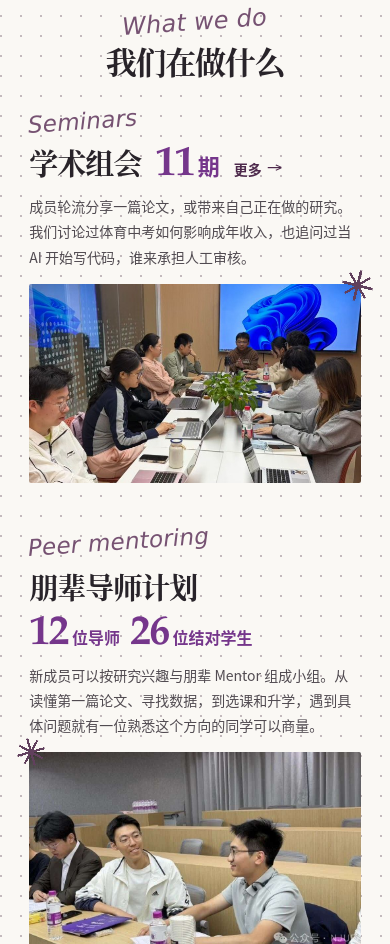
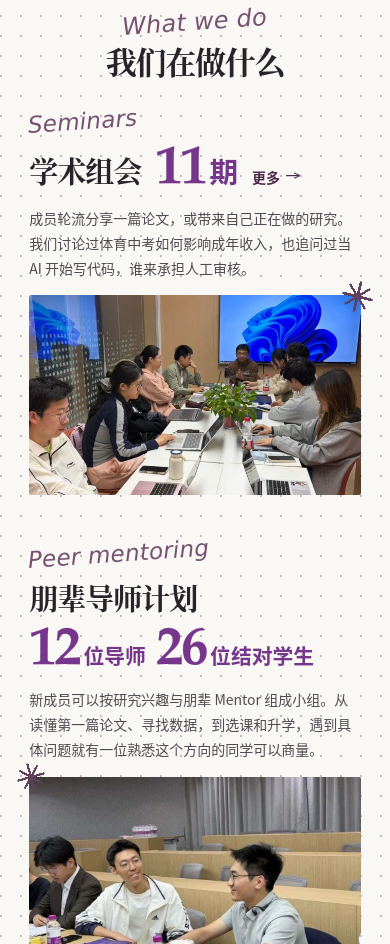
Before and after one commit to Austenzcy/neaweb, a plain HTML site: page index.html in a window 390 px wide. Shown: the part 889-1833 px from the top of the page. Drawn offline with Linux system fonts and the light colour scheme.

Commit message:
Increase purple activity typography by thirty percent and strengthen weight

```diff
--- a/assets/style.css
+++ b/assets/style.css
@@ -471,15 +471,15 @@ html[lang="en"] .news-story h3 {font-family:var(--latin);letter-spacing:0;font-s
 .feature-title {align-items:baseline;column-gap:12px;row-gap:8px}
 .feature-counts {display:inline-flex;align-items:baseline;gap:10px;flex-wrap:wrap}
 .feature-count {display:inline-flex;align-items:baseline;gap:4px;white-space:nowrap;color:#75368b}
-.feature-count strong {font:700 clamp(44px,4vw,52px)/1 var(--latin);color:inherit;letter-spacing:-.04em;font-variant-numeric:lining-nums tabular-nums}
-.feature-count>span {font:600 clamp(16px,1.4vw,18px)/1.4 var(--sans);color:inherit}
-#weekly .feature-count>span {font-size:24px}
+.feature-count strong {font:900 clamp(57.2px,5.2vw,67.6px)/1 var(--latin);-webkit-text-stroke:.25px currentColor;color:inherit;letter-spacing:-.04em;font-variant-numeric:lining-nums tabular-nums}
+.feature-count>span {font:800 clamp(20.8px,1.82vw,23.4px)/1.4 var(--sans);color:inherit}
+#weekly .feature-count>span {font-size:31.2px}
 #mentoring .feature-copy {max-width:none}
 #mentoring .feature-title h3 {font-size:clamp(29px,2.6vw,40px)}
 @media(max-width:680px) {
   .feature-title {column-gap:10px}
   .feature-counts {gap:10px}
-  .feature-count strong {font-size:42px}
-  .feature-count>span {font-size:16px}
-  #weekly .feature-count>span {font-size:22px}
+  .feature-count strong {font-size:54.6px}
+  .feature-count>span {font-size:20.8px}
+  #weekly .feature-count>span {font-size:28.6px}
 }
--- a/index.html
+++ b/index.html
@@ -1,6 +1,6 @@
 <!doctype html>
 <html lang="zh-CN"><head><meta charset="utf-8"><meta name="viewport" content="width=device-width,initial-scale=1,viewport-fit=cover"><meta name="theme-color" content="#faf8f4"><meta name="description" content="南京大学经济学协会的学术组会、成员与导师、学生研究及公开联系渠道。"><title>首页 · 南京大学经济学协会</title><link rel="icon" href="assets/nea-mark.png" type="image/png" sizes="96x96">
-<link rel="stylesheet" href="assets/style.css?v=dfc35b16bd"></head>
+<link rel="stylesheet" href="assets/style.css?v=e90db62515"></head>
 <body class="separate" data-initial="home"><a href="#main" class="skip">跳至正文</a><header class="masthead"><div class="wrap mast-inner"><div class="identities"><a href="https://www.nju.edu.cn/" target="_blank" rel="noopener" aria-label="南京大学官网"><img class="logo-nju" alt="南京大学" src="assets/nju.png"></a><span class="id-rule" aria-hidden="true"></span><a href="https://nubs.nju.edu.cn/" target="_blank" rel="noopener" aria-label="南京大学商学院官网"><img class="logo-nubs" alt="南京大学商学院" src="assets/nubs.png"></a><span class="id-rule" aria-hidden="true"></span><a href="index.html" aria-label="南京大学经济学协会首页"><img class="logo-nea" alt="南京大学经济学协会 NEA" src="assets/nea.png"></a></div>
     <nav class="main-nav" aria-label="主导航"><a href="index.html" data-dest="home" aria-current="page">首页</a><a href="seminars.html" data-dest="seminars">学术组会</a><a href="research.html" data-dest="research">成员成果</a><a href="people.html" data-dest="people">成员与导师</a><a href="contact.html" data-dest="contact">联系我们</a></nav><details class="mobile-nav"><summary><span class="sr-only">主导航</span><span class="menu-lines" aria-hidden="true"></span></summary><nav aria-label="手机导航"><a href="index.html" data-dest="home" aria-current="page">首页</a><a href="seminars.html" data-dest="seminars">学术组会</a><a href="research.html" data-dest="research">成员成果</a><a href="people.html" data-dest="people">成员与导师</a><a href="contact.html" data-dest="contact">联系我们</a></nav></details><button class="language-toggle" type="button" aria-label="切换至英文" title="切换至英文"><svg viewbox="0 0 24 24" fill="none" stroke="currentColor" stroke-width="1.5" aria-hidden="true" focusable="false"><circle cx="12" cy="12" r="9"></circle><ellipse cx="12" cy="12" rx="4" ry="9"></ellipse><path d="M3 12h18"></path></svg><span class="lang-label" lang="en">EN</span></button></div></header><main id="main" tabindex="-1"><div class="page home" id="home" aria-label="首页">
     <div class="home-intro"><section class="hero" aria-labelledby="association-name"><picture><source media="(max-width: 680px) and (orientation:portrait)" srcset="assets/campus-portrait.jpg"><img src="assets/campus.jpg" alt="" fetchpriority="high" width="1080" height="650"></picture><div class="hero-inner"><p class="hero-en" lang="en">Nanjing University Economic Association</p><h1 id="association-name"><span>南京大学</span><span>经济学协会</span></h1><span class="hero-rule" aria-hidden="true"></span><p class="motto">经观时代万象，协聚南大青年。</p></div></section>
```
Also changed, not shown: contact.html (+1 -1 lines), people.html (+1 -1 lines), research.html (+1 -1 lines), seminars.html (+1 -1 lines).
